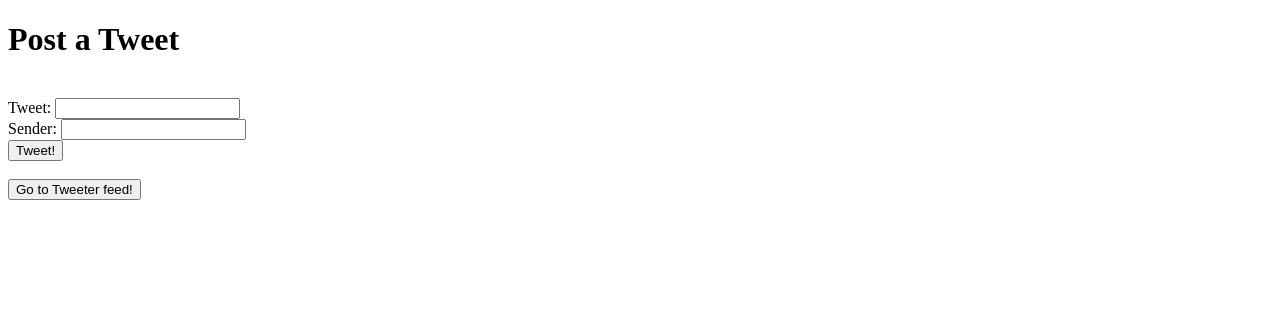
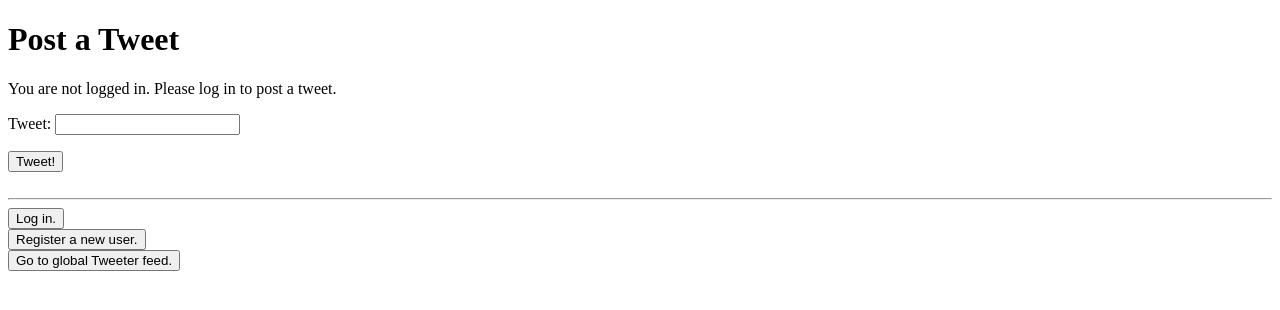
Before and after one commit to njcorona/tweeter, a Flask app: page /tweet in a window 1280 px wide. Shown: the top 310 px of the page. Run offline with Flask 2, Linux system fonts and the light colour scheme.

Commit message:
Sessions

```diff
--- a/app.py
+++ b/app.py
@@ -1,13 +1,15 @@
-# user authentication
-# nice html / css
+# nice html / css - no
 # Do I need one instance of Tweets that exists across the program?  OR do I just create one each time I need it fromthe json?
+# Is my use of a class definition interesting enough
+# Are my dunder methods interesting at all
+# how to specify whether redirect is get or post
 
 # built-in modules
 import json
 import os
 
 # web dev modules
-from flask import Flask, flash, render_template, request, url_for, redirect
+from flask import Flask, flash, render_template, request, url_for, redirect, session
 from werkzeug.utils import secure_filename
 
 from tweet import *
@@ -17,6 +19,12 @@ from tweets import *
 ALLOWED_EXTENSIONS = {'png', 'jpg', 'jpeg'}
 app = Flask(__name__)
 app.secret_key = 'ax9o4klasi-0oakdn'  # random secret key (needed for flashing)
+
+
+def save_tweets():
+    with open("tweets.json", "w") as outfile:
+        json.dump(session["tweets"], outfile)
+
 
 @app.route("/tweet", methods=['GET', 'POST'])
 def post_tweet():
@@ -31,37 +39,38 @@ def post_tweet():
         True if successful, False otherwise
     """
     if request.method == 'GET':
-        return render_template("post_template.html")
+        if "user" in session:
+            return render_template("post_template.html",
+            	   message="You are currently logged in as " + session["user"] + ".",
+            	   loggedin=True)
+        else:
+            return render_template("post_template.html",
+            	   message="You are not logged in.  Please log in to post a tweet.",
+            	   loggedin=False)
 
-    sender = request.form["sender"]
+    if not session["user"]:
+        flash("You must be logged in to post a tweet!")
+        return render_template("post_template.html",
+        	                   message="You are not logged in.  Please log in to post a tweet.",
+            	               loggedin=False)
+
     tweet = request.form["tweet"]
 
     if not tweet:
         flash("Please provide a non-empty tweet.")
         return redirect("/tweet")
 
-    if not sender:
-        flash("Please provide a non-empty sender.")
-        return redirect("/tweet")
-
-    if any(c.isspace() for c in sender):
-        flash("Please provide a sender without whitespace.")
-        return redirect("/tweet")
-
     if len(tweet) > 280:
         flash("Tweets must be 280 characters or less.")
         return redirect("/tweet")
 
-    tweets = Tweets(json.load(open("tweets.json")))
-    tweets.create_tweet(tweet, sender)
+    tw = Tweet(tweet, session["user"], int(max(session["tweets"].keys())) + 1)
+    tws = session["tweets"]
+    tws[str(int(max(session["tweets"].keys())) + 1)] = tw.to_dict()
+    session["tweets"] = tws
+    save_tweets()
 
-    with open("tweets.json", "w") as outfile:
-        json.dump(tweets.get_tweets(), outfile)
-
-    return redirect("/render_feed")
-
-    # TODO: update this to make the identifier the number of current tweets + 1.
-    # TODO: save tweet to json, once I learn how to do that.
+    return redirect("/personal_feed")
 
 
 @app.route("/reply", methods=['POST'])
@@ -91,17 +100,15 @@ def delete_tweet():
     tweet = request.args.get("tweet")
     sender = request.args.get("sender")
 
-    tweets = Tweets(json.load(open("tweets.json")))
-    tweets.delete_tweet(tweet, sender)
+    session["tweets"].delete_tweet(tweet, sender)
 
-    with open("tweets.json", "w") as outfile:
-        json.dump(tweets.get_tweets(), outfile)
+    save_tweets()
 
-    return redirect("/render_feed")
+    return redirect("/personal_feed")
 
 
-@app.route("/render_feed", methods=['GET'])
-def render_feed():
+@app.route("/personal_feed", methods=['GET'])
+def personal_feed():
     """
     Renders the user's feed, in chronological order.
 
@@ -110,10 +117,24 @@ def render_feed():
     Returns:
         True if successful, False otherwise
     """
-    tweets = Tweets(json.load(open("tweets.json")))
+    if "user" in session:
+        return render_template("personal_feed_template.html",
+            	               tweets=Tweets(session["tweets"]))
+    else:
+        return redirect("/global_feed")
 
-    return render_template("feed_template.html",
-                           tweets=tweets)
+@app.route("/global_feed", methods=['GET'])
+def global_feed():
+    """
+    Renders the user's feed, in chronological order.
+
+    Args:
+        None
+    Returns:
+        True if successful, False otherwise
+    """
+    return render_template("global_feed_template.html",
+                           tweets=Tweets(session["tweets"]))
 
 @app.route("/retweet", methods=['POST'])
 def retweet():
@@ -131,6 +152,85 @@ def retweet():
 
     return redirect(url_for("post_tweet"))
 
+@app.route("/login", methods=['GET', 'POST'])
+def login():
+    """
+    """
+    if request.method == 'GET':
+        if "user" in session:
+            return render_template("login_template.html",
+        	                   message="You are currently logged in as " + session["user"] + ".  This will log you out.")
+        else:
+            return render_template("login_template.html",
+        	                   message="You are not currently logged in.")
+
+    un = request.form["username"]
+    pw = request.form["password"]
+
+    users = json.load(open("users.json"))
+
+    if un not in users:
+    	flash("Username does not exist.")
+    	return redirect("/login")
+
+    if pw != users[un]["pw"]:
+        flash("Incorrect password.")
+        return redirect("/login")
+
+    session["user"] = un
+
+    return redirect("/personal_feed")
+
+@app.route("/register", methods=['GET', 'POST'])
+def register():
+    """
+    """
+    if request.method == 'GET':
+        return render_template("register_template.html")
+
+    un = request.form["username"]
+    pw = request.form["password"]
+
+    users = json.load(open("users.json"))
+
+    if not un:
+        flash("Please provide a non-empty username.")
+        return redirect("/register")
+
+    if not pw:
+        flash("Please provide a non-empty password.")
+        return redirect("/register")
+
+    if any(c.isspace() for c in un):
+        flash("Please provide a username without whitespace.")
+        return redirect("/register")
+
+    if any(c.isspace() for c in pw):
+        flash("Please provide a password without whitespace.")
+        return redirect("/register")
+
+    if un in users:
+        flash("User already registered.")
+        return redirect("/register")
+
+    users[un] = { "pw" : pw,
+                  "following": [],
+                  "followers": []
+    }
+
+    with open("users.json", "w") as outfile:
+        json.dump(users, outfile)
+
+    return redirect(url_for("login"))
+
+
+@app.route("/logout", methods=['GET', 'POST'])
+def logout():
+    """
+    """
+    session.pop("user")
+
+    return redirect("/login")
 
 
 @app.route("/", methods=['GET'])
@@ -145,7 +245,8 @@ def home():
         The required return by Flask so the user is redirected to the /upload
         URL
     """
-    return redirect("/render_feed")
+    session["tweets"] = json.load(open("tweets.json"))
+    return redirect("/global_feed")
 
 
 if __name__ == "__main__":
--- a/requirements.txt
+++ b/requirements.txt
@@ -1,8 +1,10 @@
+cachelib==0.1.1
 certifi==2020.12.5
 chardet==3.0.4
 click==7.1.2
 dataclasses==0.6
 Flask==1.1.2
+Flask-Session==0.3.2
 future==0.18.2
 gunicorn==20.0.4
 idna==2.10
--- a/templates/feed_template.html
+++ b/templates/global_feed_template.html
@@ -11,10 +11,6 @@
         <h4>{{ "@" + value["sender"] }}, {{ value["timestamp"] }}</h4>
         <h3>{{ value["tweet"] }}</h3>
         <form action={{ "/retweet?tweet=" + "{}".format(value["id"]) }} method="post">
-          <div class="form-example">
-            <label for="sender">Sender: </label>
-            <input type=text name=sender id="sender" required>
-          </div>
           <div class="form-example">
             <input type="submit" value="Retweet!">
           </div>
--- a/templates/post_template.html
+++ b/templates/post_template.html
@@ -1,16 +1,15 @@
 <!doctype html>
 <title>Tweeter</title>
 <h1>Post a Tweet</h1>
-<br>
+<p> {{ message }}
+
+</p>
 <form action="" method="post" class="form-example">
   <div class="form-example">
     <label for="tweet">Tweet: </label>
     <input type=text name=tweet id="tweet" required>
   </div>
-  <div class="form-example">
-    <label for="sender">Sender: </label>
-    <input type=text name=sender id="sender" required>
-  </div>
+  <p>   </p>
   <div class="form-example">
     <input type="submit" value="Tweet!">
   </div>
@@ -21,6 +20,28 @@
   <div class="flash">{{ message }}</div>
 {% endfor %}
 
-<form action="/render_feed">
-  <input type="submit" value="Go to Tweeter feed!">
+<hr>
+
+{% if loggedin %}
+<form action="/logout">
+  <input type="submit" value="Log out.">
 </form>
+{% else %}
+<form action="/login">
+  <input type="submit" value="Log in.">
+</form>
+{% endif %}
+
+<form action="/register">
+  <input type="submit" value="Register a new user.">
+</form>
+
+{% if loggedin %}
+<form action="/personal_feed">
+  <input type="submit" value="Go to personal Tweeter feed.">
+</form>
+{% endif %}
+
+<form action="/global_feed">
+  <input type="submit" value="Go to global Tweeter feed.">
+</form>
--- a/tweets.json
+++ b/tweets.json
@@ -1 +1 @@
-{"2": {"id": 2, "tweet": "No way, Jose!", "sender": "RealDonaldTrump", "timestamp": "12/06/2020 21:50:57"}, "4": {"id": 4, "tweet": "This is a tweet.", "sender": "Literally_Human", "timestamp": "12/08/2020 23:39:47"}, "6": {"id": 6, "tweet": "What's going on?", "sender": "Hibito Nanba", "timestamp": "12/08/2020 23:40:39"}, "7": {"id": 7, "tweet": "yet another test", "sender": "NickCorona", "timestamp": "12/08/2020 23:40:58"}}
+{"2": {"id": 2, "sender": "RealDonaldTrump", "timestamp": "12/06/2020 21:50:57", "tweet": "No way, Jose!"}, "4": {"id": 4, "sender": "Literally_Human", "timestamp": "12/08/2020 23:39:47", "tweet": "This is a tweet."}, "6": {"id": 6, "sender": "Hibito Nanba", "timestamp": "12/08/2020 23:40:39", "tweet": "What's going on?"}, "7": {"id": 7, "sender": "NickCorona", "timestamp": "12/08/2020 23:40:58", "tweet": "yet another test"}, "8": {"id": 8, "sender": "NickyC", "timestamp": "12/10/2020 18:12:02", "tweet": "This is another test.  Thanks!"}, "9": {"id": 9, "sender": "NickyC", "timestamp": "12/10/2020 18:13:18", "tweet": "Another test."}, "10": {"id": 10, "tweet": "Just helped Nick in office hours.", "sender": "Daksh", "timestamp": "12/10/2020 18:16:08"}}
--- a/tweets.py
+++ b/tweets.py
@@ -33,12 +33,12 @@ class Tweets:
 
     def __str__(self):
         """
-        Produces a string representation of the Tweet.
+        Produces a string representation of a collection of Tweets.
 
         Args:
             None
         Returns:
-            A string representation of the Tweet.
+            A string representation of a collection of Tweets.
         """
         return str(self.tweets)
 
--- /dev/null
+++ b/users.json
@@ -0,0 +1 @@
+{"NickyC": {"pw": "penn", "following": [], "followers": []}, "Daksh": {"pw": "ta", "following": [], "followers": []}}
```
Also changed, not shown: templates/login_template.html (added, +31 -0 lines), templates/personal_feed_template.html (added, +30 -0 lines), templates/register_template.html (added, +26 -0 lines).
